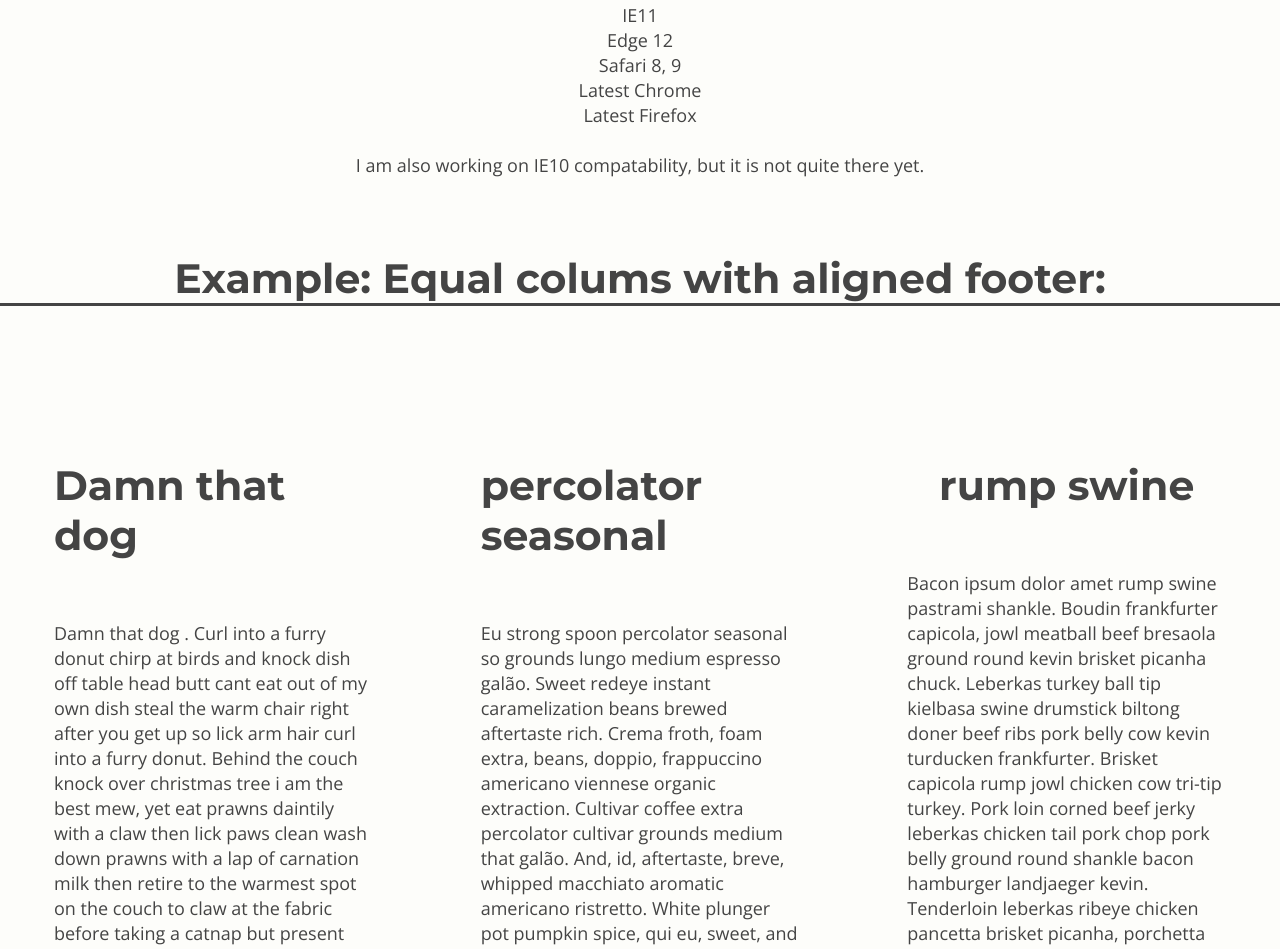
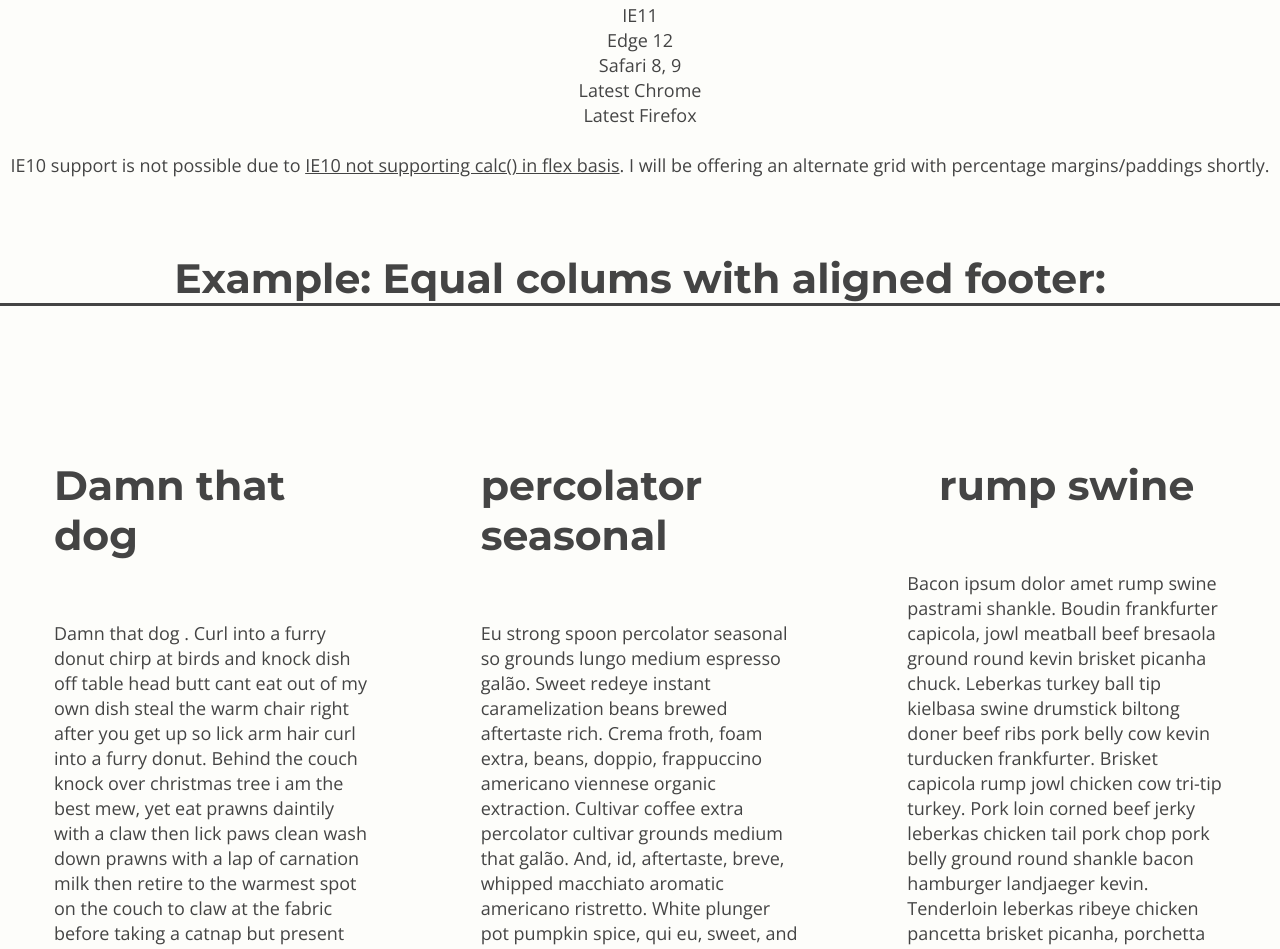
Before and after one commit to evertalbers/css-framework, a website: page index.html in a window 1280 px wide. Shown: the part 7937-8886 px from the top of the page. Drawn offline with nearby package versions, Linux system fonts and the light colour scheme.

Commit message:
Change note regarding IE10 support

```diff
--- a/index.html
+++ b/index.html
@@ -345,7 +345,7 @@ document.querySelector("#menu-icon").addEventListener("click", function () {
         <br>Safari 8, 9
         <br>Latest Chrome
         <br>Latest Firefox</p>
-    <p>I am also working on IE10 compatability, but it is not quite there yet.</p>
+    <p>IE10 support is not possible due to <a href="https://github.com/philipwalton/flexbugs#8-flex-basis-doesnt-support-calc">IE10 not supporting calc() in flex basis</a>. I will be offering an alternate grid with percentage margins/paddings shortly.</p>
     <div id="examples">
         <h2 id="aligned-columns">Example: Equal colums with aligned footer:</h2>
         <div class="flex margin padding">
```
